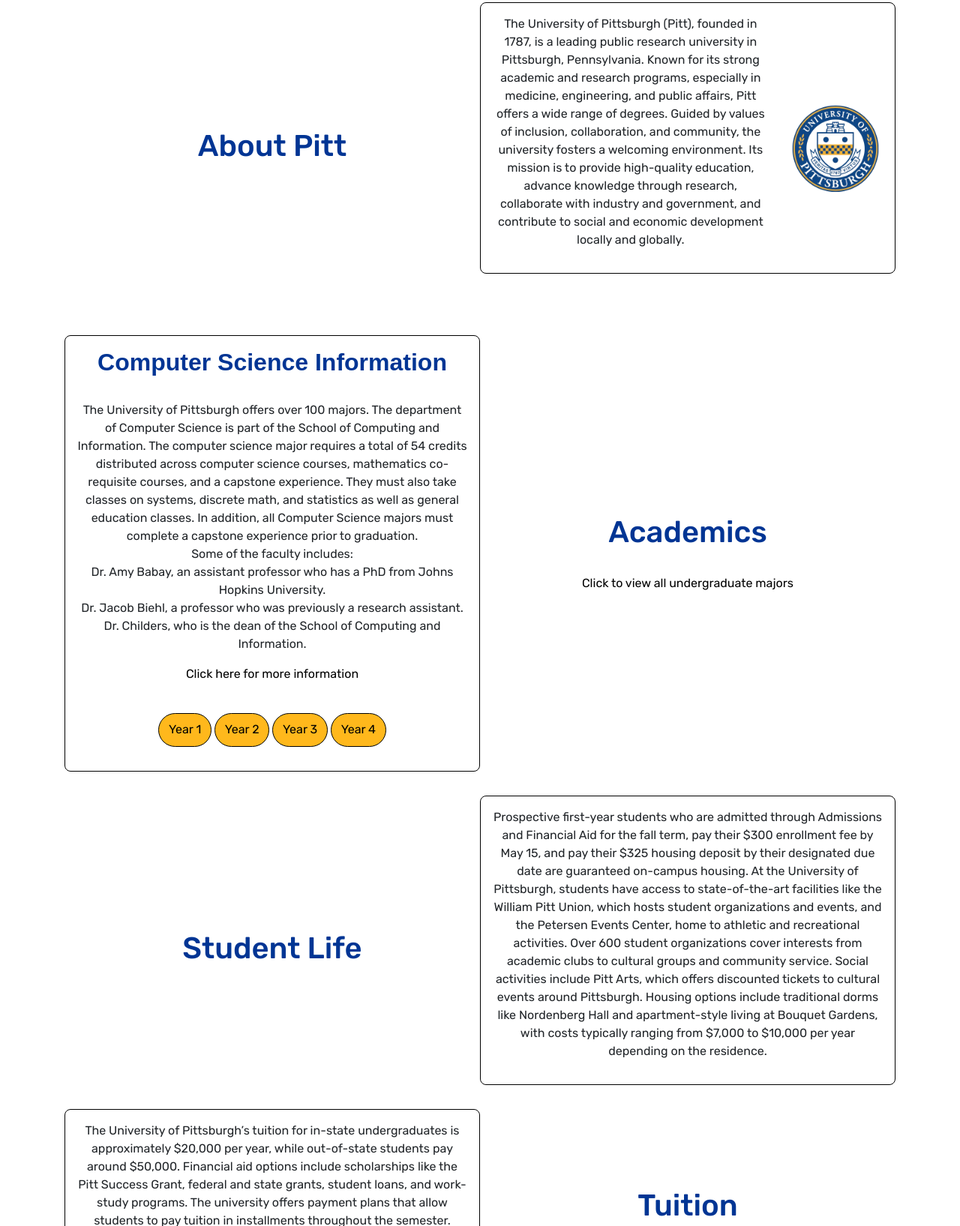
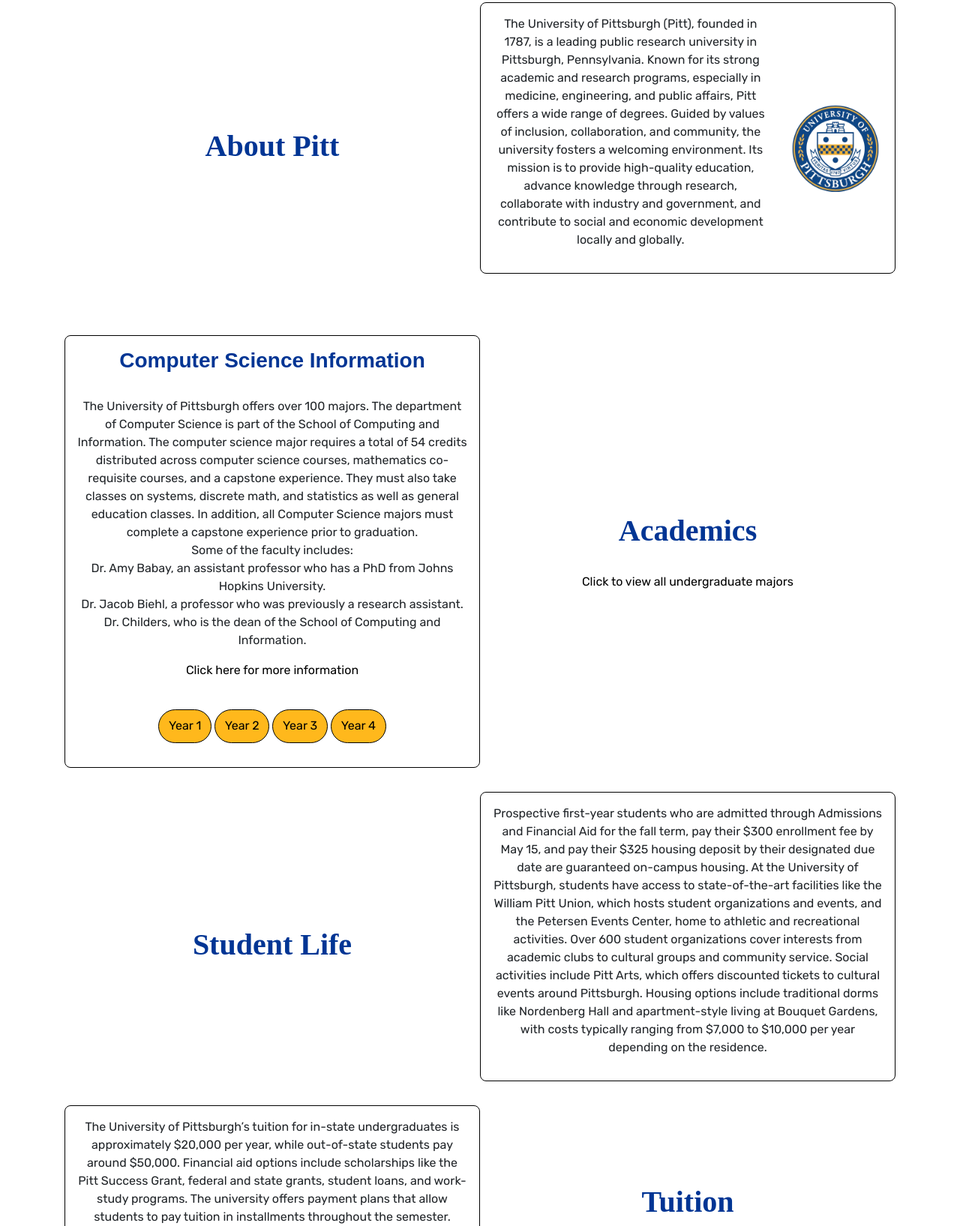
Before and after one commit to samhirsch0109/College-Recruitment, a plain HTML site: page index.html in a window 1280 px wide. Shown: the part 862-2497 px from the top of the page at 75% size. Drawn offline with nearby package versions, Linux system fonts and the light colour scheme.

Commit message:
actually done

```diff
--- a/index.html
+++ b/index.html
@@ -81,7 +81,7 @@
                                 <div class="col-12 col-lg-6 p-5 text-center rounded-3 rounded-3">
                                     <div class="d-flex justify-content-center align-items-center h-100">
                                         <hr>
-                                        <h1> About Pitt </h1>
+                                       <h1> <b>About Pitt </h1></b>
                                     </div>
                                 </div>
                                 <div
@@ -114,7 +114,7 @@
                                 <div
                                     class="col-12 col-lg-6 my-3 my-lg-0 p-3 d-flex flex-column align-items-center text-center rounded-3 bg-white border border-black p-2">
 
-                                    <h2 id="changeTitle"><b> Computer Science Information </b> </h2> <br>
+                                    <h3 id="changeTitle"> <b> Computer Science Information </b></h3> <br>
                                     <div id="classList">
                                         <p class="font" id="changeText">
                                             The University of Pittsburgh offers over 100 majors. The department of
@@ -153,7 +153,7 @@
                                     <div class="d-flex justify-content-center align-items-center h-100">
                                         <a class="link" href="https://www.academics.pitt.edu/undergraduate-programs"
                                             target="_blank">
-                                            <h1> Academics </h1> <br> Click to view all undergraduate majors
+                                            <h1> <b> Academics </b></h1> <br> Click to view all undergraduate majors
                                         </a>
                                     </div>
                                 </div>
@@ -170,7 +170,7 @@
                                     <div class="col-12 col-lg-6 p-5 text-center rounded-3 rounded-3">
                                         <div class="d-flex justify-content-center align-items-center h-100">
                                             <hr>
-                                            <h1> Student Life </h1>
+                                            <h1> <b>Student Life </b> </h1>
                                         </div>
                                     </div>
                                     <div
@@ -215,7 +215,7 @@
                                     </div>
                                     <div class="col-12 col-lg-6 p-5 rounded-3 bg-hero-image-bday rounded-3">
                                         <div class="d-flex justify-content-center align-items-center h-100">
-                                            <h1> Tuition </h1>
+                                            <h1> <b> Tuition</b> </h1>
                                         </div>
                                     </div>
                                 </div>
@@ -230,7 +230,7 @@
                                         <div class="col-12 col-lg-6 p-5 text-center rounded-3 rounded-3">
                                             <div class="d-flex justify-content-center align-items-center h-100">
                                                 <hr>
-                                                <h1> Alumni </h1>
+                                                <h1> <b> Alumni</b>  </h1>
                                             </div>
                                         </div>
                                         <div
--- a/style.css
+++ b/style.css
@@ -38,6 +38,7 @@
   margin: 0;
   padding: 0;
   overflow: hidden;
+  font-family: "Raleway", sans-serif;
 }
 
 .hover-nav li {
@@ -52,6 +53,7 @@
   padding: 8px 12px;
   text-decoration: none;
   z-index: 0;
+  font-family: "Raleway", sans-serif;
 }
 
 .hover-nav li a::before {
@@ -132,7 +134,8 @@
 }
 
 h1 {
-  color: #003594
+  color: #003594;
+  font-family: 'Outfit';
 }
 
 #academics {
@@ -228,7 +231,7 @@
   text-decoration: underline;
 }
 
-h2 {
+h3 {
   font-family: "Nunito", sans-serif;
   color: #003594;
 }
```
